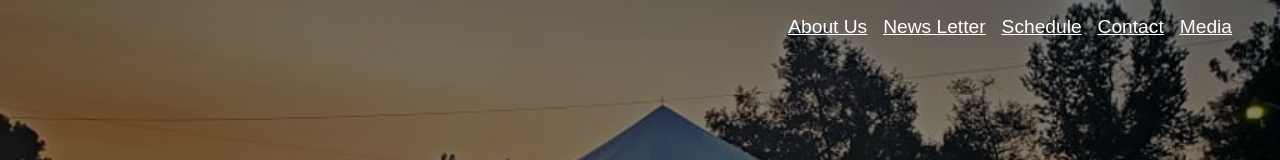
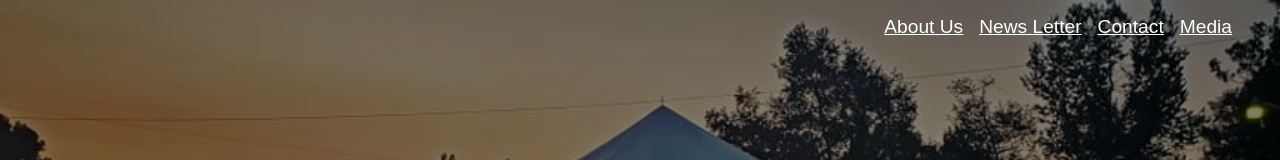
Before and after one commit to bnapper17/heavenly_treasures, a plain HTML site: page index.html in a window 1280 px wide. Shown: the top 160 px of the page. Drawn offline with Linux system fonts and the light colour scheme; a web font is replaced by a local one.

Commit message:
remove schedule link

```diff
--- a/index.html
+++ b/index.html
@@ -20,7 +20,7 @@
             <ul class="links">
                 <li><a href='about.html'>About Us</a></li>
                 <li><a href="#newsLetter">News Letter</a></li>
-                <li><a href="#schedule">Schedule</a></li>
+                <!-- <li><a href="#schedule">Schedule</a></li> -->
                 <li><a href="contact.html">Contact</a></li>
                 <li><a href="https://htmedia.netlify.app">Media</a></li>
             </ul>
```
